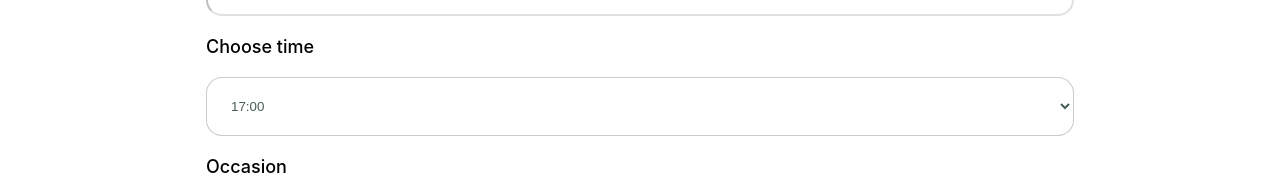
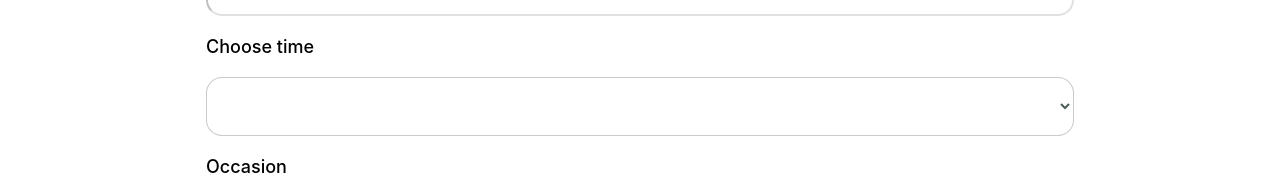
Before and after one commit to El-Ahmed/little-lemon, a React (Create React App) app: page /booking in a window 1280 px wide. Shown: the part 345-531 px from the top of the page. Built offline with nearby package versions, Linux system fonts and the light colour scheme.

Commit message:
lift available times to Main

```diff
--- a/src/Main.js
+++ b/src/Main.js
@@ -1,13 +1,27 @@
 import { Routes, Route } from "react-router-dom";
 import HomePage from "./pages/HomePage";
 import BookingPage from "./pages/BookingPage";
+import { useReducer } from "react";
+
+function updateTimes(state, action) {
+  if (action.date) {
+    return ['17:00', '18:00', '19:00', '20:00', '21:00', '22:00'];
+  }
+  return state
+}
+
+
+function initializeTimes() {
+  return []
+}
 
 function Main() {
+  const [availableTimes, dispatch] = useReducer(updateTimes, undefined, initializeTimes);
   return (
     <main>
       <Routes>
         <Route path="/" element={<HomePage />}></Route>
-        <Route path="/booking" element={<BookingPage />}></Route>
+        <Route path="/booking" element={<BookingPage availableTimes={availableTimes} dispatch={dispatch} />}></Route>
       </Routes>
     </main>
   );
--- a/src/components/BookingForm.js
+++ b/src/components/BookingForm.js
@@ -1,27 +1,31 @@
 import { useState } from "react";
 
-function BookingForm() {
-    const [date, setDate] = useState()
-    const [time, setTime] = useState()
-    const [occasion, setOccasion] = useState()
+function BookingForm({ availableTimes, dispatch }) {
+    const [date, setDate] = useState('')
+    const [time, setTime] = useState('')
+    const [occasion, setOccasion] = useState('')
     const [guests, setGuests] = useState(1)
-    const [availableTimes, setAvailableTimes] = useState(['17:00', '18:00', '19:00', '20:00', '21:00', '22:00'])
+    const handleDateChange = (e) => {
+        dispatch({ date: e.target.value });
+        setDate(e.target.value);
+    };
+
     return (
         <form >
-            <label for="res-date">Choose date</label>
-            <input type="date" id="res-date" value={date} onChange={e => setDate(e.target.value)} />
-            <label for="res-time" >Choose time</label>
+            <label htmlFor="res-date">Choose date</label>
+            <input type="date" id="res-date" value={date} onChange={handleDateChange} />
+            <label htmlFor="res-time" >Choose time</label>
             <select id="res-time" value={time} onChange={e => setTime(e.target.value)}>
                 {availableTimes.map(availableTime => (
                     <option key={availableTime} value={availableTime}>{availableTime}</option>
                 ))}
             </select>
-            <label for="occasion">Occasion</label>
+            <label htmlFor="occasion">Occasion</label>
             <select id="occasion" value={occasion} onChange={e => setOccasion(e.target.value)}>
                 <option value={'Birthday'}>Birthday</option>
                 <option value={'Anniversary'}>Anniversary</option>
             </select>
-            <label for="guests">Number of guests</label>
+            <label htmlFor="guests">Number of guests</label>
             <input type="number" placeholder="1" min="1" max="10" id="guests" value={guests} onChange={e => setGuests(e.target.value)} />
             <input type="submit" className="button" value="Make Your reservation" />
         </form>
--- a/src/pages/BookingPage.js
+++ b/src/pages/BookingPage.js
@@ -1,6 +1,6 @@
 import BookingForm from "../components/BookingForm";
 
-function BookingPage() {
+function BookingPage({ availableTimes, dispatch }) {
     return (
         <>
             <section className="hero-section without-image">
@@ -10,7 +10,7 @@ function BookingPage() {
             </section>
             <section>
                 <div>
-                    <BookingForm />
+                    <BookingForm availableTimes={availableTimes} dispatch={dispatch} />
                 </div>
             </section>
         </>
```
